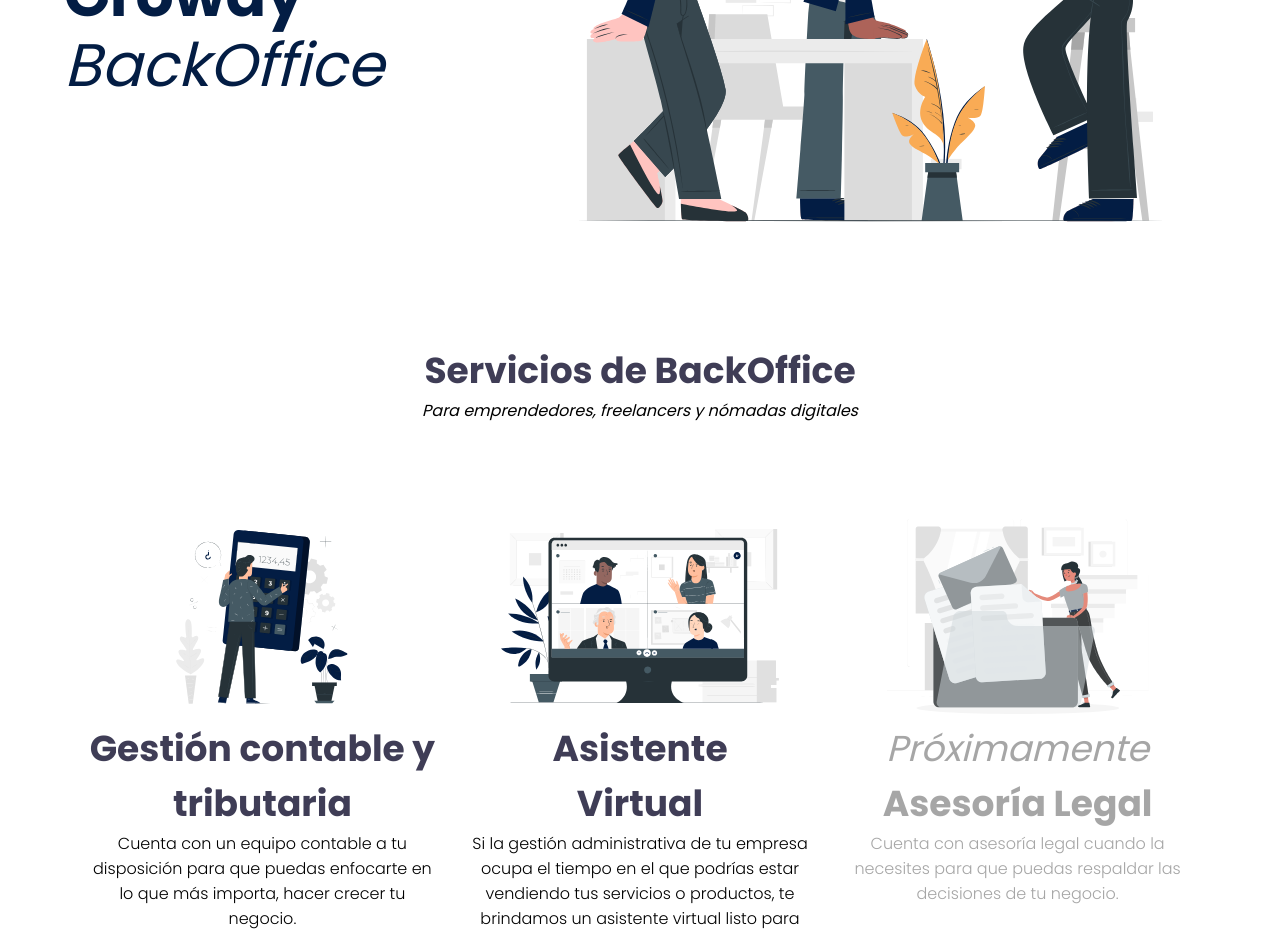
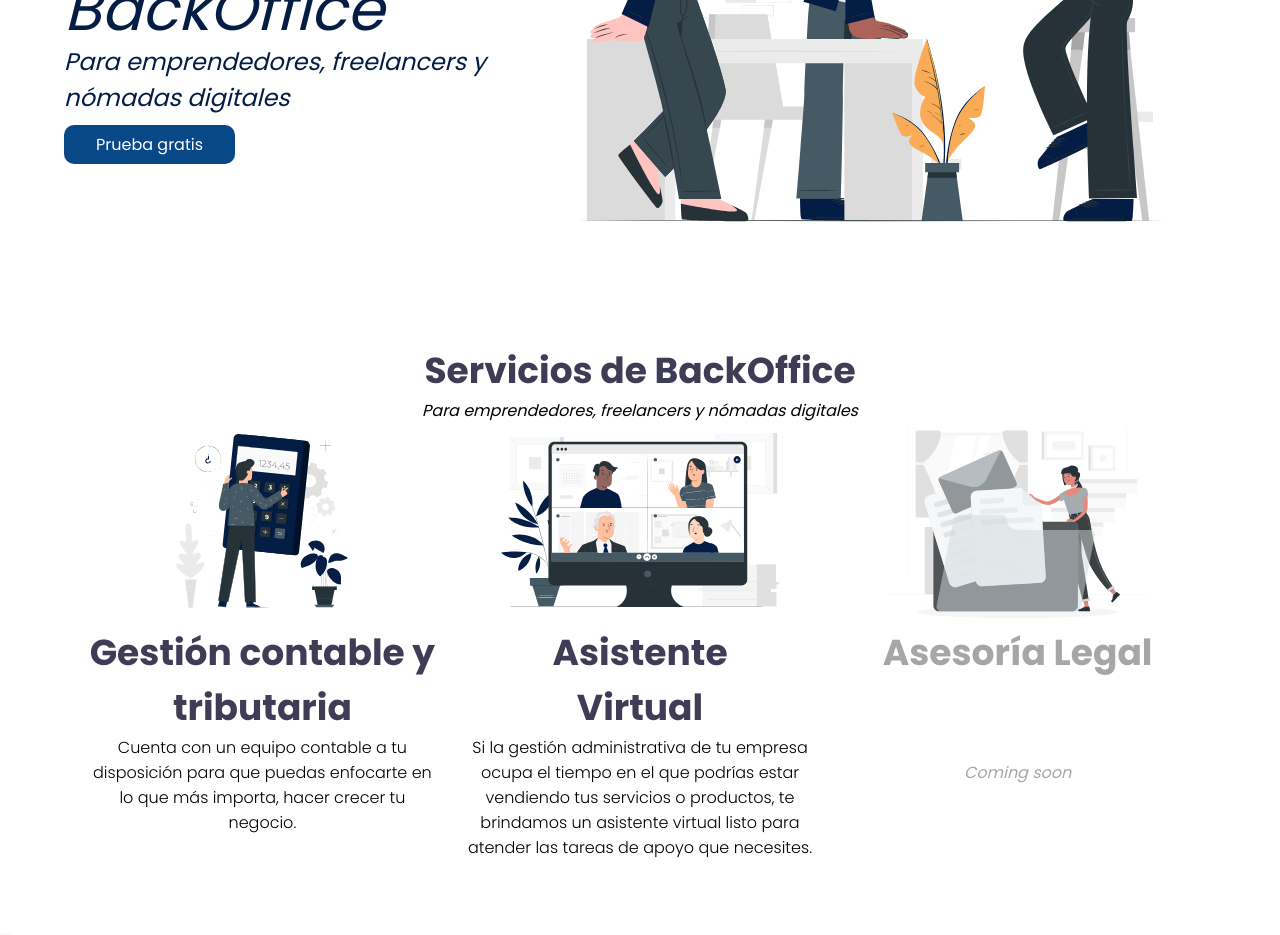
Before and after one commit to Groway-Studio/backoffice-landing, a React (Create React App) app: page / in a window 1280 px wide. Shown: the part 360-1295 px from the top of the page. Built offline with nearby package versions, Linux system fonts and the light colour scheme.

Commit message:
Hero description updated close #3

```diff
--- a/src/component/hero.tsx
+++ b/src/component/hero.tsx
@@ -11,8 +11,13 @@
         <div>
           <span>BackOffice</span>
         </div>
+        <p>Para emprendedores, freelancers y nómadas digitales</p>
+
+        <a href="#form" className="contentHero__button">
+          Prueba gratis
+        </a>
       </div>
-      <img src={ilusHero} className="ilusHero" alt="" />
+      <img src={ilusHero} className="ilusHero" alt="HeroImage" />
     </div>
   );
 }
--- a/src/component/services.tsx
+++ b/src/component/services.tsx
@@ -9,7 +9,7 @@
       <div className="contentServices">
         <h2>Servicios de BackOffice</h2>
         <span>Para emprendedores, freelancers y nómadas digitales</span>
-        <div className="services mt-4">
+        <div className="services">
           <div className="service-item">
             <img src={calculatorIlus} className="calculatorIlus" alt="" />
             <h2>Gestión contable y tributaria</h2>
@@ -32,14 +32,10 @@
           </div>
           <div className="service-item disabled">
             <img src={consultancyIlus} className="consultancyIlus" alt="" />
-            <h2 className="disabled">
-              {" "}
-              <span className="italic">Próximamente</span> Asesoría Legal
-            </h2>
-            <p>
-              Cuenta con asesoría legal cuando la necesites para que puedas
-              respaldar las decisiones de tu negocio.
-            </p>
+            <div>
+              <h2 className="disabled">Asesoría Legal</h2>
+              <p>Coming soon</p>
+            </div>
           </div>
         </div>
       </div>
--- a/src/component/trial.tsx
+++ b/src/component/trial.tsx
@@ -8,9 +8,9 @@
     <div className={"trialComponent"}>
       <img src={franja} alt="" />
       <div className="contentTrial">
-        <h2>Pide tu periodo de prueba gratuito ahora</h2>
+        <h2>Pide tu periodo de prueba GRATIS!</h2>
         <br />
-        <ButtonComponent label="Prueba Groway Backoffice" />
+        <ButtonComponent label="Pedir ahora" />
       </div>
     </div>
   );
--- a/src/sass/component/_hero.scss
+++ b/src/sass/component/_hero.scss
@@ -26,10 +26,9 @@
   width: 40%;
 
   @include tablet {
-    padding-right: 0%;
+    width: 100%;
   }
   @include phone {
-    text-align: center;
     width: 100%;
   }
   h1 {
@@ -51,10 +50,6 @@
   div {
     display: flex;
     flex-direction: row;
-
-    @include phone {
-      justify-content: center;
-    }
   }
   p {
     font-style: italic;
@@ -62,9 +57,14 @@
     font-size: 24px;
     line-height: 36px;
     color: #031d44;
-    margin: 24px 0 40px;
+    margin-bottom: 1rem;
+
+    @include tablet {
+      display: none;
+    }
+
     @include phone {
-      font-size: 18px;
+      display: none;
     }
     b {
       font-style: italic;
@@ -77,16 +77,30 @@
       }
     }
   }
+  &__button {
+    background: #084887;
+    border-radius: 10px;
+    padding: 0.5rem 2rem;
+    text-decoration: none;
+    color: #fff;
+
+    @include tablet {
+      display: none;
+    }
+
+    @include phone {
+      display: none;
+    }
+  }
 }
 .ilusHero {
   width: 60%;
   @include tablet {
     margin-top: 3rem;
-    width: 80%;
+    width: 100%;
   }
   @include phone {
     width: 100%;
-    margin-top: 24px;
   }
 }
 
--- a/src/sass/component/_services.scss
+++ b/src/sass/component/_services.scss
@@ -69,14 +69,39 @@
 }
 
 .services {
+  align-items: stretch;
   display: flex;
   flex-direction: row;
   flex-wrap: wrap;
   gap: 3rem 2rem;
   justify-content: center;
+
+  @include phone {
+    margin-top: 2rem;
+  }
 }
 
 .service-item {
   width: 30%;
   min-width: 300px;
+
+  &:last-child {
+    p {
+      margin-top: 5rem;
+      font-weight: 500;
+      font-size: 1rem;
+      font-style: italic;
+      color: #a6a6a6;
+
+      @include phone {
+        margin-top: 1rem;
+      }
+    }
+
+    @include tablet {
+      width: 100%;
+      display: flex;
+      gap: 2rem;
+    }
+  }
 }
```
